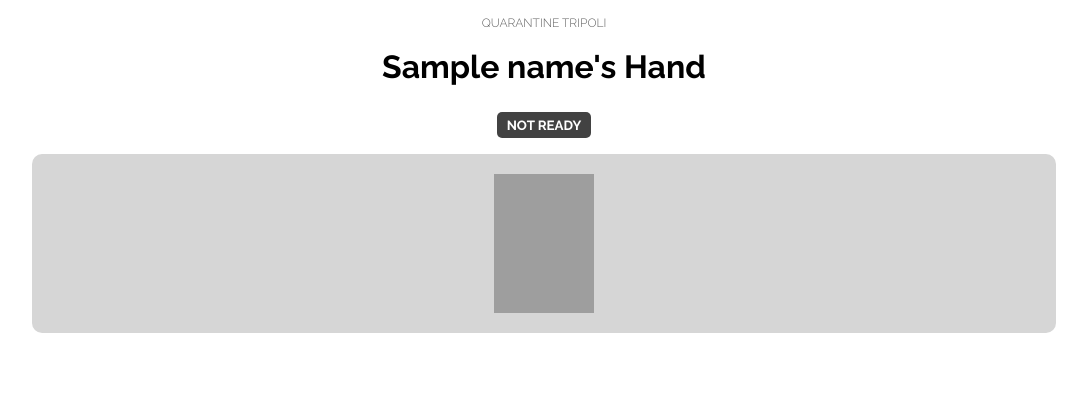
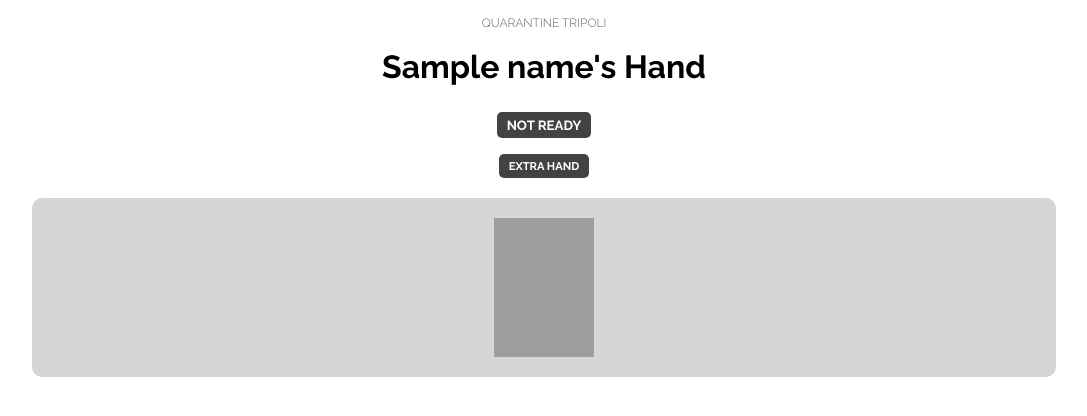
Before and after one commit to zoemarschner/quarantine-tripoli, a Flask app: template app/templates/user.html in a window 1280 px wide. Shown: the top 416 px of the page, without its empty margins (96-1183 px from the left). Run offline with Flask 2, Linux system fonts and the light colour scheme; the template is opened without the code that fills it: most values are stand-ins (such as "Sample title", 1, 10 or a date in 2020); grey boxes are pictures that could not be loaded.

Commit message:
extra hand button

```diff
--- a/app/static/styles.css
+++ b/app/static/styles.css
@@ -111,3 +111,9 @@
 	margin-left:5px;
 	margin-right:5px;
 }
+
+.extra {
+	text-decoration: none;
+	font-size: .70em;
+	margin-bottom: 20px;
+}
--- a/app/templates/user.html
+++ b/app/templates/user.html
@@ -9,4 +9,5 @@
     	<input class="button red" type="submit" value="not ready">
     {% endif %}
 </form>
+<a class="button red extra" href="/extra"> Extra Hand</a>
 {% endblock %}
```
